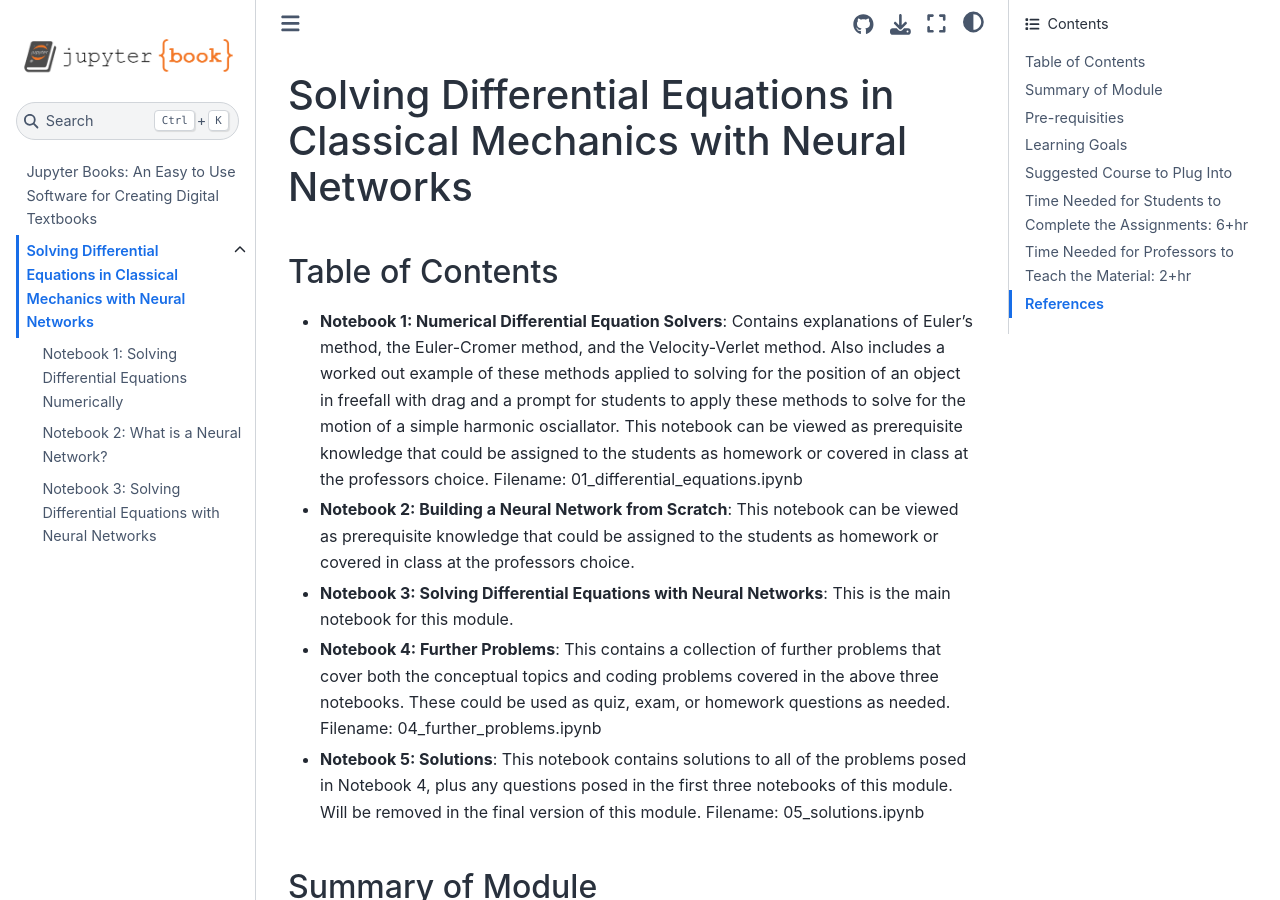
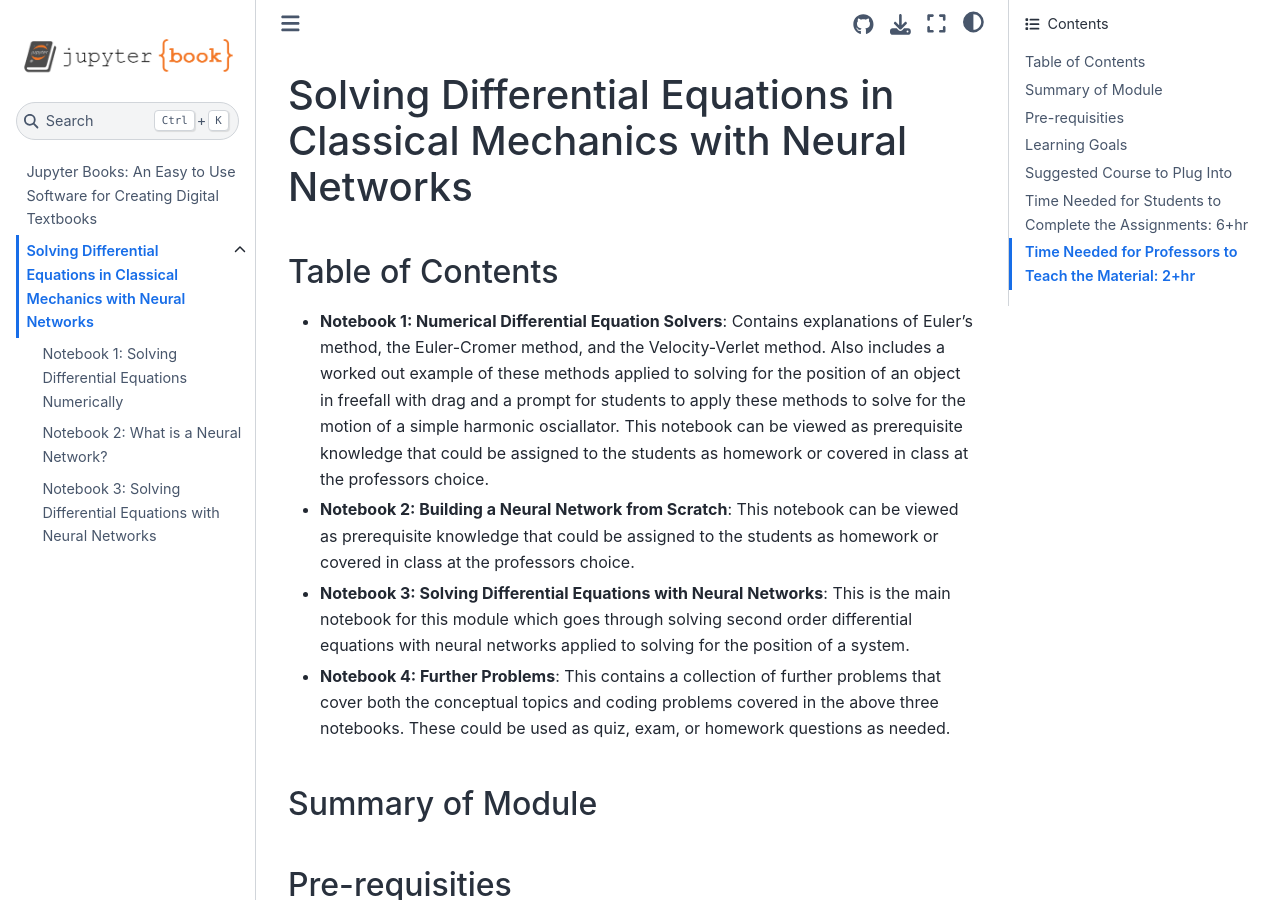
Before and after one commit to butler-julie-physics/COLA, a Jupyter Book: the page built from NN_for_CM.md, in a window 1280 px wide and 900 px high. Built offline with Jupyter Book 1.0.4 settings and Sphinx 7.4.7 and the Sphinx Book theme 1.1.4, drawn with Linux system fonts in a browser that asks for light colours.

Commit message:
fixed some typos and formatting

````diff
--- a/NN_for_CM.md
+++ b/NN_for_CM.md
@@ -1,11 +1,10 @@
 # Solving Differential Equations in Classical Mechanics with Neural Networks
 
 ## Table of Contents
-* **Notebook 1: Numerical Differential Equation Solvers**: Contains explanations of Euler's method, the Euler-Cromer method, and the Velocity-Verlet method.  Also includes a worked out example of these methods applied to solving for the position of an object in freefall with drag and a prompt for students to apply these methods to solve for the motion of a simple harmonic osciallator.  This notebook can be viewed as prerequisite knowledge that could be assigned to the students as homework or covered in class at the professors choice. Filename: 01_differential_equations.ipynb
+* **Notebook 1: Numerical Differential Equation Solvers**: Contains explanations of Euler's method, the Euler-Cromer method, and the Velocity-Verlet method.  Also includes a worked out example of these methods applied to solving for the position of an object in freefall with drag and a prompt for students to apply these methods to solve for the motion of a simple harmonic osciallator.  This notebook can be viewed as prerequisite knowledge that could be assigned to the students as homework or covered in class at the professors choice.
 * **Notebook 2: Building a Neural Network from Scratch**: This notebook can be viewed as prerequisite knowledge that could be assigned to the students as homework or covered in class at the professors choice.
-* **Notebook 3: Solving Differential Equations with Neural Networks**:  This is the main notebook for this module.
-* **Notebook 4: Further Problems**: This contains a collection of further problems that cover both the conceptual topics and coding problems covered in the above three notebooks.  These could be used as quiz, exam, or homework questions as needed. Filename: 04_further_problems.ipynb
-* **Notebook 5: Solutions**: This notebook contains solutions to all of the problems posed in Notebook 4, plus any questions posed in the first three notebooks of this module.  Will be removed in the final version of this module. Filename: 05_solutions.ipynb
+* **Notebook 3: Solving Differential Equations with Neural Networks**:  This is the main notebook for this module which goes through solving second order differential equations with neural networks applied to solving for the position of a system.
+* **Notebook 4: Further Problems**: This contains a collection of further problems that cover both the conceptual topics and coding problems covered in the above three notebooks.  These could be used as quiz, exam, or homework questions as needed.
 
 ## Summary of Module
 
@@ -48,4 +47,9 @@ It is estimated that a student will need 2 hours each to complete Notebooks 1-3
 
 It is estimated to cover just Notebook 3 in class would take 2 class periods (assuming a 50 minute class period).  If the professor chooses to teach Notebooks 1 and 2 as part of the regular class as well it is estimated that Notebook 1 would take 1 50 minute class period and Notebook 2 would take 2 50 minute class periods, though these two notebooks can also be viewed as prerequisites and assigned as homework/out of class work for the students.
 
-## References
+
+
+
+```python
+
+```
````
Also changed, not shown: intro.md (+12 -6 lines), Notebook1.ipynb, Notebook2.ipynb, Notebook3.ipynb.
